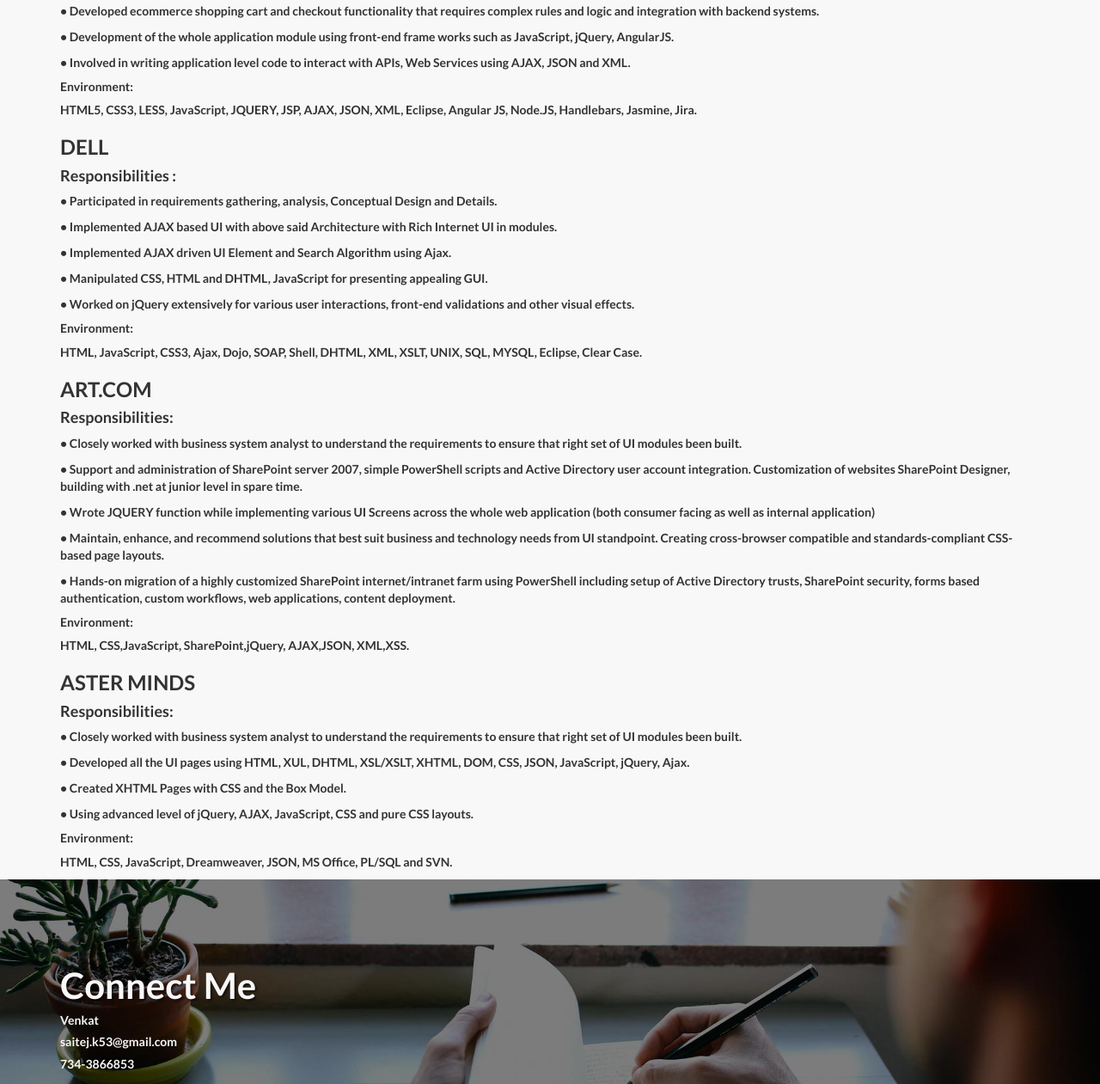
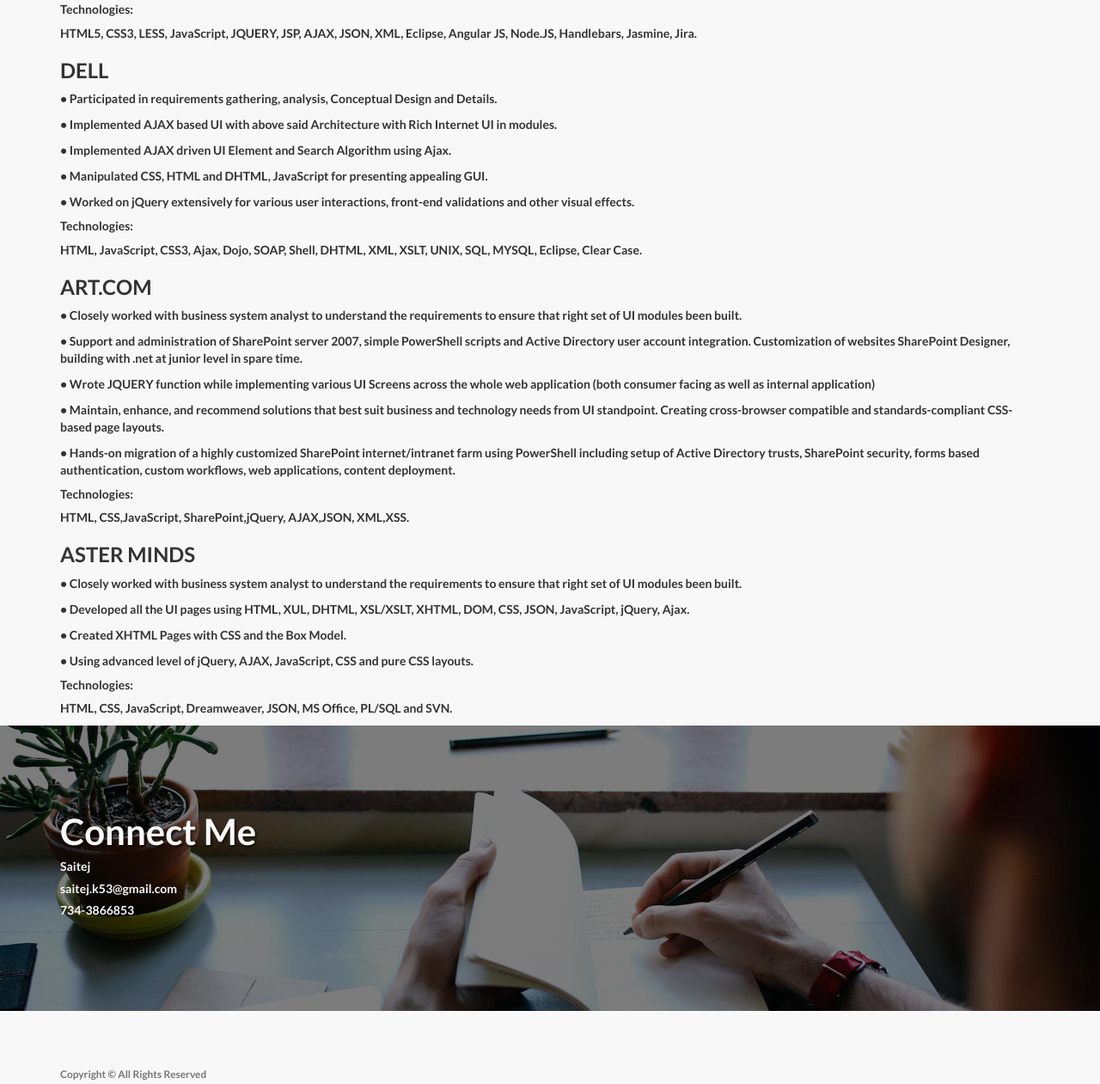
Before and after one commit to svenkat5335/Saitej, a plain HTML site: page index.html in a window 1280 px wide. Shown: the part 2175-3436 px from the top of the page at 86% size. Drawn offline with Linux system fonts and the light colour scheme.

Commit message:
Update index.html

```diff
--- a/index.html
+++ b/index.html
@@ -118,17 +118,17 @@
                     <h3>MEDLINE</h3>
                     <div>
 
-<h4>Responsibilities:</h4>
+
 <p>•	Worked on an application on agile base development cycle with a weekly release schedule. Also involved in complete SDLC life cycle - Designing, Coding, Testing, Debugging and Production Support. </p>
 <p>•	Worked closely with Business Analysts and Product team in understanding the technical requirements of each project and prepared the use cases for different functionalities and designs. </p>
 <p>•	Developed single page web application using JavaScript framework AngularJS. </p>
 <p>•	Development of code using JSP, HTML, CSS, JavaScript libraries such as JavaScript, jQuery, Prototype plus relevant coding standards.</p>
 <p>•	Used ReactJS for search engine optimization  </p>
 
-<p><h5>Environment:</h5> HTML 4/5, CSS 2/3, JavaScript, JQUERY, JIRA, PROTOTYPE, AngularJS, Node.js,ReactJS,JSP, AJAX, JSON, XML,  TOMCAT APACHE and JBOSS.</p>
+<p><h5>Technologies:</h5> HTML 4/5, CSS 2/3, JavaScript, JQUERY, JIRA, PROTOTYPE, AngularJS, Node.js,ReactJS,JSP, AJAX, JSON, XML,  TOMCAT APACHE and JBOSS.</p>
                     <h3>YAHOO</h3>
 
-<h4>Responsibilities:</h4>
+
 <p>•	Involved in discussions with the Business Analysts to identify the technical requirements.</p>
 <p>•	Created responsive SharePointDrupal based websites designs with master pages, page layouts, themes, display templates, JavaScript, jQuery, Bootstrap, CSS, Adobe Photoshop, and SharePoint designer.</p>
 <p>•	Development of the whole application module using front-end frame works such as AngularJS, Bootstrap.</p>
@@ -137,13 +137,13 @@
 <p>•	Constant interaction with QA team to fix the reported bugs and then extensively testing the application.</p>
 <p>•	Implemented the Test-Driven Development(TDD) for writing the unit test cases for the application using Jasmine and Karma frameworks. </p>
 
-<p><h5>Environment:</h5> HTML5, CSS3, Bootstrap, LESS, JavaScript, SharePoint, JQUERY, JSON, Web Storm,Adobe AEM, Angular JS, Node.JS, LeafletJS,CSRF prevention, Jasmine, Karma, Jira, Source Tree.</p>
+<p><h5>Technologies:</h5> HTML5, CSS3, Bootstrap, LESS, JavaScript, SharePoint, JQUERY, JSON, Web Storm,Adobe AEM, Angular JS, Node.JS, LeafletJS,CSRF prevention, Jasmine, Karma, Jira, Source Tree.</p>
 
 
 
                     <h3>AMERICAN EXPRESS</h3>
 
-<h4>Responsibilities:</h4>
+
 <p>•	Agile Story research/grooming/tasking/interacting with other teams/developing.</p>
 <p>•	Heavy interaction with UX/UI teams in various geo locations.</p>
 <p>•	Implemented application using Open Web Application Security Project (OWASP) guidelines; Working on complete SDLC including creating design documentation, development (with browser compatibility), unit testing (in multiple browsers) of application and deployment on Web Logic server (Java Portal Environment).</p>
@@ -153,10 +153,10 @@
 <p>•	Involved in writing application level code to interact with APIs, Web Services using AJAX, JSON and XML.</p>
 
 
-<p><h5>Environment:</h5> HTML5, CSS3, LESS, JavaScript, JQUERY, JSP, AJAX, JSON, XML, Eclipse, Angular JS, Node.JS, Handlebars, Jasmine, Jira.</p>
+<p><h5>Technologies:</h5> HTML5, CSS3, LESS, JavaScript, JQUERY, JSP, AJAX, JSON, XML, Eclipse, Angular JS, Node.JS, Handlebars, Jasmine, Jira.</p>
                      <h3>DELL</h3>
 
-<h4>Responsibilities :</h4>
+
 <p>•	Participated in requirements gathering, analysis, Conceptual Design and Details. </p>
 <p>•	Implemented AJAX based UI with above said Architecture with Rich Internet UI in modules.</p>
 <p>•	Implemented AJAX driven UI Element and Search Algorithm using Ajax. </p>
@@ -164,9 +164,9 @@
 <p>•	Worked on jQuery extensively for various user interactions, front-end validations and other visual effects.</p>
 
 
-<p><h5>Environment:</h5> HTML, JavaScript, CSS3, Ajax, Dojo, SOAP, Shell, DHTML, XML, XSLT, UNIX, SQL, MYSQL, Eclipse, Clear Case.</p>
+<p><h5>Technologies:</h5> HTML, JavaScript, CSS3, Ajax, Dojo, SOAP, Shell, DHTML, XML, XSLT, UNIX, SQL, MYSQL, Eclipse, Clear Case.</p>
                       <h3>ART.COM</h3>
-<h4>Responsibilities:</h4>
+
 <p>•	Closely worked with business system analyst to understand the requirements to ensure that right set of UI modules been built.</p>
 <p>•	Support and administration of SharePoint server 2007, simple PowerShell scripts and Active Directory user account integration. Customization of websites SharePoint Designer, building with .net at junior level in spare time.</p>
 <p>•	Wrote JQUERY function while implementing various UI Screens across the whole web application (both consumer facing as well as internal application)</p>
@@ -174,12 +174,12 @@
 <p>•	Hands-on migration of a highly customized SharePoint internet/intranet farm using PowerShell including setup of Active Directory trusts, SharePoint security, forms based authentication, custom workflows, web applications, content deployment.</p>
 
 
- <p><h5>Environment:</h5> HTML, CSS,JavaScript, SharePoint,jQuery, AJAX,JSON, XML,XSS.</p>
+ <p><h5>Technologies:</h5> HTML, CSS,JavaScript, SharePoint,jQuery, AJAX,JSON, XML,XSS.</p>
 
 
                      <h3>ASTER MINDS</h3>
 
-<h4>Responsibilities:</h4>
+
 
 <p>•	Closely worked with business system analyst to understand the requirements to ensure that right set of UI modules been built.</p>
 <p>•	Developed all the UI pages using HTML, XUL, DHTML, XSL/XSLT, XHTML, DOM, CSS, JSON, JavaScript, jQuery, Ajax.</p>
@@ -187,7 +187,7 @@
 <p>•	Using advanced level of jQuery, AJAX, JavaScript, CSS and pure CSS layouts.</p>
 
 
-<p><h5>Environment:</h5> HTML, CSS, JavaScript, Dreamweaver, JSON, MS Office, PL/SQL and SVN.</p>
+<p><h5>Technologies:</h5> HTML, CSS, JavaScript, Dreamweaver, JSON, MS Office, PL/SQL and SVN.</p>
 
                 </div>
 
@@ -210,7 +210,7 @@
                 <div class="col-lg-6">
                     <h2>Connect Me</h2>
 
-                <h5>Venkat</h5>
+                <h5>Saitej</h5>
                 <h5>saitej.k53@gmail.com</h5>
                 <h5>734-3866853</h5>
                 </div>
```
